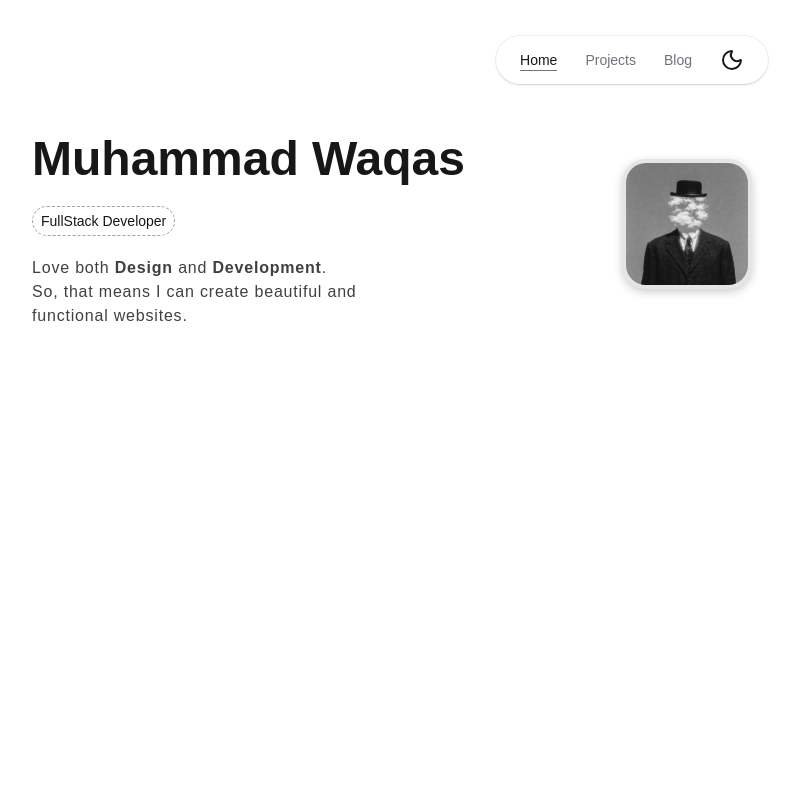
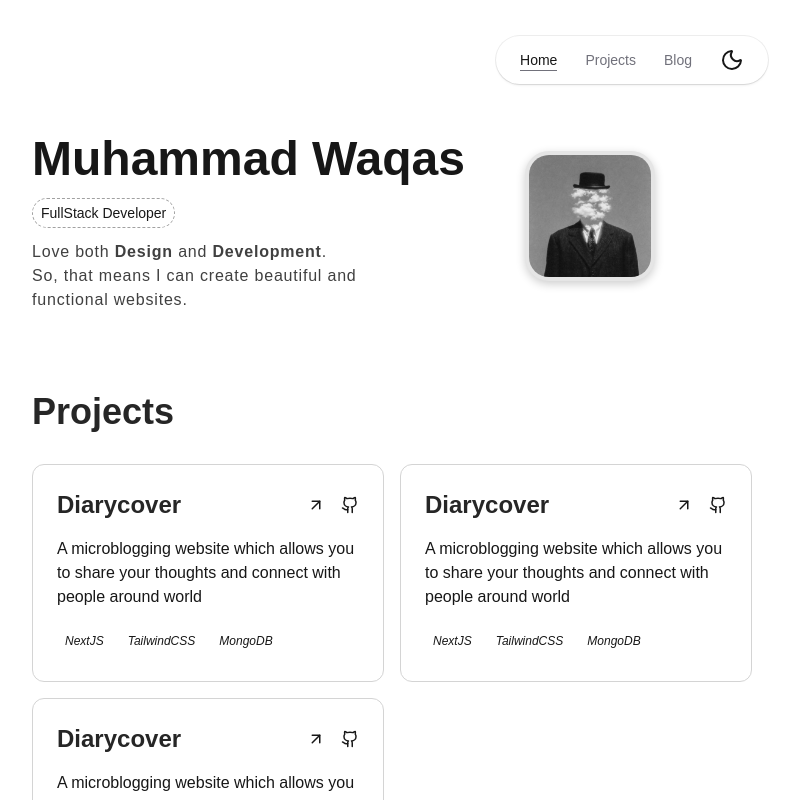
Before and after one commit to waqas60/portfolio, a Next.js app: page / in a window 1280 px wide. Shown: the top 800 px of the page, without its empty margins (248-1048 px from the left). Built offline with nearby package versions, Linux system fonts and the light colour scheme.

Commit message:
design project section

```diff
--- a/app/page.tsx
+++ b/app/page.tsx
@@ -1,10 +1,12 @@
+import Projects from "@/components/Projects";
 import Image from "next/image";
 
 export default function Home() {
   return (
     <div className="px-10">
-      <main className="flex items-center justify-between">
-        <div className="flex flex-col gap-2">
+      <main className="flex justify-between flex-col">
+        <div className="flex gap-2 items-center">
+          <div>
             <h1 className="text-5xl/relaxed font-semibold">Muhammad Waqas</h1>
             <p className="w-fit rounded-full border border-dashed border-neutral-400 px-2 py-1 text-sm">
               FullStack Developer
@@ -30,6 +32,12 @@ export default function Home() {
           />
           {/* <div className="h-0.5 bg-linear-to-l via-cyan-400 to-transparent"/> */}
         </div>
+        </div>
+
+
+
+        {/* Projects */}
+        <Projects/>
       </main>
     </div>
   );
--- /dev/null
+++ b/components/ProjectCard.tsx
@@ -0,0 +1,54 @@
+import {  Github, LucideArrowUpRight } from "lucide-react";
+import Link from "next/link";
+
+type ProjectCardProps = {
+  title: string;
+  description: string;
+  projectLink: string;
+  githubLink: string;
+  tasgsName: string[];
+};
+
+export default function ProjectCard({
+  title,
+  description,
+  projectLink,
+  githubLink,
+  tasgsName,
+}: ProjectCardProps) {
+  return (
+    <div>
+      <div className="flex flex-col gap-4 rounded-xl border border-neutral-300 px-6 py-6 hover:shadow-[0px_2px_3px_-1px_rgba(0,0,0,0.1),0px_1px_0px_0px_rgba(25,28,33,0.02),0px_0px_0px_1px_rgba(25,28,33,0.08)] hover:scale-3d">
+        <div className="flex items-center justify-between gap-4">
+          <h1 className="text-2xl font-semibold text-neutral-800">
+            <Link href={projectLink} target="_blank">
+              {title}
+            </Link>
+          </h1>
+
+          <div className="flex items-center gap-4">
+            <Link href={projectLink} target="_blank">
+              <LucideArrowUpRight size={18} className="cursor-pointer" />
+            </Link>
+            <Link href={githubLink} target="_blank">
+              <Github size={18} className="cursor-pointer" />
+            </Link>
+          </div>
+        </div>
+        <div>
+          <p className="cursor-pointer text-base">{description}</p>
+        </div>
+
+        <div className="flex items-center gap-2">
+          {tasgsName.map((tag, index) => {
+            return (
+              <span key={index} className="rounded-full p-2 text-xs italic">
+                {tag}
+              </span>
+            );
+          })}
+        </div>
+      </div>
+    </div>
+  );
+}
--- /dev/null
+++ b/components/Projects.tsx
@@ -0,0 +1,61 @@
+import ProjectCard from "./ProjectCard";
+import { ChevronRight } from "lucide-react";
+import Link from "next/link";
+
+const projects = [
+  {
+    title: "Diarycover",
+    description:
+      "A microblogging website which allows you to share your thoughts and connect with people around world",
+    projectLink: "https://diarycover.vercel.app/",
+    githubLink: "https://github.com/RITIK-KHARYA/diary",
+    tagsName: ["NextJS", "TailwindCSS", "MongoDB"],
+  },
+  {
+    title: "Diarycover",
+    description:
+      "A microblogging website which allows you to share your thoughts and connect with people around world",
+    projectLink: "https://diarycover.vercel.app/",
+    githubLink: "https://github.com/RITIK-KHARYA/diary",
+    tagsName: ["NextJS", "TailwindCSS", "MongoDB"],
+  },
+  {
+    title: "Diarycover",
+    description:
+      "A microblogging website which allows you to share your thoughts and connect with people around world",
+    projectLink: "https://diarycover.vercel.app/",
+    githubLink: "https://github.com/RITIK-KHARYA/diary",
+    tagsName: ["NextJS", "TailwindCSS", "MongoDB"],
+  },
+];
+
+export default function Projects() {
+  return (
+    <div className="mt-20">
+      <div>
+        <h1 className="text-4xl font-bold text-neutral-800">Projects</h1>
+      </div>
+      <div className="my-8 grid grid-cols-2 gap-4">
+        {projects.map((project, index) => {
+          return (
+            <ProjectCard
+              key={index}
+              title={project.title}
+              description={project.description}
+              projectLink={project.projectLink}
+              githubLink={project.githubLink}
+              tasgsName={project.tagsName}
+            />
+          );
+        })}
+      </div>
+
+      <div className="mx-auto max-w-50 cursor-pointer rounded-md border border-neutral-300 px-2 py-4 text-sm shadow-[0_8px_30px_rgb(0,0,0,0.12)] transition-all duration-200 hover:scale-105">
+        <Link href={"/projects"} className="flex justify-center gap-2 items-center">
+          <p>Explore More Projects</p>
+          <ChevronRight size={18} />
+        </Link>
+      </div>
+    </div>
+  );
+}
--- /dev/null
+++ b/components/Skills.tsx
@@ -0,0 +1,7 @@
+import React from 'react'
+
+export default function Skills() {
+  return (
+    <div>Skills</div>
+  )
+}
```
Lines whose indentation alone changed are shown as unchanged.
